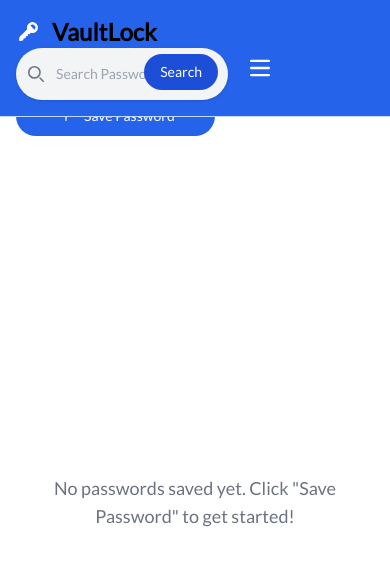
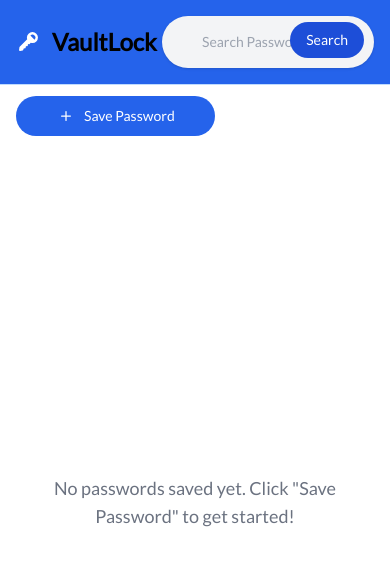
Before and after one commit to Sandile88/decentralized-password-manager, a Next.js app in the folder client/: page /home in a window 390 px wide. Shown: the top 566 px of the page. Built offline with nearby package versions, Linux system fonts and the light colour scheme.

Commit message:
fixed nav bar elements for different end points

```diff
--- a/client/components/Nav.tsx
+++ b/client/components/Nav.tsx
@@ -1,120 +1,69 @@
 "use client"
-import React, { useState, useEffect } from "react";
+import React, { useEffect, useState } from "react";
+import { useWallet } from "../components/Wallet";
+import Link from "next/link";
+import { usePathname } from 'next/navigation';
+import logo from "@/public/logo.svg";
 import Image from "next/image";
-import logo from "../public/logo.svg";
-import { contractInstance }  from "../components/Wallet";
-// import { Link } from "react-scroll";
-import Link from "next/link";
-import Web3 from "web3";
-import homee from "../app/home/page";
-// import { useRouter } from "next/router";
-// import { useRouter } from "next/navigation";
-// import  Wallet  from "../components/Wallet";
-import { useWallet } from "../components/Wallet";
-import { Link as ScrollLink} from "react-scroll";
 
 const Navbar = () => {
+  const { connect, disconnect, connected } = useWallet();
+  const [isHomePage, setIsHomePage] = useState(false);
+  const pathname = usePathname();
 
-    const [isClick, setisClick] = useState(false);
-    const [isHomePage, setIsHomePage] = useState(false);
-    const { connect }  = useWallet();
-
-
-    //check if current page is the home page
   useEffect(() => {
-      if (window.location.pathname === "/home") {
-        setIsHomePage(true);
-      } else {
-        setIsHomePage(false);
-      }
-    }, []);
-
-
-    const dropDown = () => {
-        setisClick(!isClick);
-    };
-
-    const connectWallet = () => {
-      connect();
-    }
-
-
+    setIsHomePage(pathname === "/home");
+  }, [pathname]);
 
   return (
-        <nav id="nav" className="bg-blue-600  fixed w-full z-20 top-0 start-0 border-b border-blue-200">
+    <nav className="bg-blue-600 fixed w-full z-20 top-0 start-0 border-b border-blue-200">
       <div className="max-w-screen-xl flex flex-wrap items-center justify-between mx-auto p-4">
       <Link href="/" className="flex items-center space-x-3 rtl:space-x-reverse">
-            <Image src={logo} className="h-8" alt="VaultLock Logo"/>
+                    <Image src={logo} className="h-8" alt="VaultLock Logo" />
                     <span className="self-center text-2xl font-semibold whitespace-nowrap dark:text-white">VaultLock</span>
                 </Link>
+
         <div className="flex md:order-2 space-x-3 md:space-x-0 rtl:space-x-reverse">
           {isHomePage ? (
+
             <div className="relative">
-               <div className="absolute inset-y-0 start-0 flex items-center ps-3 pointer-events-none">
-                   <svg className="w-4 h-4 text-gray-500 " aria-hidden="true" xmlns="http:www.w3.org/2000/svg" fill="none" viewBox="0 0 20 20">
-                       <path stroke="currentColor" strokeLinecap="round" strokeLinejoin="round" strokeWidth="2" d="m19 19-4-4m0-7A7 7 0 1 1 1 8a7 7 0 0 1 14 0Z"/>
-                   </svg>
+              <input
+                type="search"
+                id="default-search"
+                className="block w-full lg:w-96 p-4 ps-10 text-sm text-black rounded-full shadow bg-gray-100"
+                placeholder="Search Passwords, Urls..."
+                required
+              />
+              <button
+                type="submit"
+                className="text-white absolute end-2.5 bottom-2.5 bg-blue-700 hover:bg-blue-800 font-medium rounded-full text-sm px-4 py-2"
+              >
+                Search
+              </button>
             </div>
-               <input type="search" id="default-search" className="block w-full lg:w-96 p-4 ps-10 text-sm text-black rounded-full shadow bg-gray-100" placeholder="Search Passwords, Urls..." required />
-               <button type="submit" className="text-white absolute end-2.5 bottom-2.5 bg-blue-700 hover:bg-blue-800 focus:ring-4 focus:outline-none focus:ring-blue-300 font-medium rounded-full text-sm px-4 py-2">Search</button>
-           </div>
-            ): (
+          ) : (
+
+            connected ? (
               <button
-          type="button"
-          onClick={connectWallet}
-          className="text-black bg-white hover:bg-sky-100 focus:ring-4 focus:outline-none focus:ring-blue-300 font-medium rounded-full text-sm px-4 py-2 text-center ">
+                onClick={disconnect}
+                className="text-black bg-white hover:bg-sky-100 font-medium rounded-full text-sm px-4 py-2"
+              >
+                Disconnect Wallet
+              </button>
+            ) : (
+
+              <button
+                onClick={connect}
+                className="text-black bg-white hover:bg-sky-100 font-medium rounded-full text-sm px-4 py-2"
+              >
                 Connect Wallet
               </button>
+            )
           )}
-          <button
-          onClick={dropDown}
-          data-collapse-toggle="navbar-sticky"
-          type="button"
-          className="inline-flex items-center p-2 w-10 h-10 justify-center text-sm text-white rounded-lg md:hidden focus:outline-none focus:ring-2 focus:ring-sky-100"
-          aria-controls="navbar-sticky"
-          aria-expanded={isClick}
-        >
-          <span className="sr-only">Open main menu</span>
-          <svg
-            className="w-5 h-5"
-            aria-hidden="true"
-            xmlns="http://www.w3.org/2000/svg"
-            fill="none"
-            viewBox="0 0 17 14"
-          >
-            <path
-              stroke="currentColor"
-              strokeLinecap="round"
-              strokeLinejoin="round"
-              strokeWidth="2"
-              d="M1 1h15M1 7h15M1 13h15"
-            />
-          </svg>
-        </button>
-      </div>
-
-        <div
-          className={`${
-            isClick ? "block" : "hidden"
-          } items-center justify-between w-full md:flex md:w-auto md:order-1`}
-          id="navbar-sticky"
-        >
-            <ul className="flex flex-col p-4 md:p-0 mt-4 font-medium border rounded-lg md:space-x-8 rtl:space-x-reverse md:flex-row md:mt-0 md:border-0">
-            <li>
-                <ScrollLink to="hero" smooth={true} duration={500} className="block py-2 px-3 text-white rounded hover:text-blue-100 md:bg-transparent md:text-white md:p-0 md:hover:text-blue-100 hover:underline" aria-current="page">Home</ScrollLink>
-            </li>
-            <li>
-                <ScrollLink to="services" smooth={true} duration={500} className="block py-2 px-3 text-white rounded hover:text-blue-100 md:hover:bg-transparent md:hover:text-blue-100 md:p-0">Services</ScrollLink>
-            </li>
-            <li>
-                <ScrollLink to="how-to" smooth={true} duration={500} className="block py-2 px-3 text-white rounded hover:text-blue-100 md:hover:bg-transparent md:hover:text-blue-100 md:p-0">How To</ScrollLink>
-            </li>
-            </ul>
         </div>
       </div>
     </nav>
   );
-
 };
 
 export default Navbar;
--- a/client/components/Wallet.tsx
+++ b/client/components/Wallet.tsx
@@ -6,6 +6,8 @@ import { useRouter } from 'next/navigation';
 
 interface WalletContextType {
   connect: () => Promise<void>;
+  disconnect: () => void;
+  connected: boolean;
   web3: Web3 | null;
   accounts: string[];
   contract: any;
@@ -14,16 +16,14 @@ interface WalletContextType {
 const WalletContext = createContext<WalletContextType | undefined>(undefined);
 
 export function contractInstance(web3: Web3) {
-  return new web3.eth.Contract(
-    abi as any,
-    "0x38cB7800C3Fddb8dda074C1c650A155154924C73"
-  );
+  return new web3.eth.Contract(abi as any, "0x38cB7800C3Fddb8dda074C1c650A155154924C73");
 }
 
 export const WalletProvider = ({ children }: { children: React.ReactNode }) => {
   const [web3, setWeb3] = useState<Web3 | null>(null);
   const [accounts, setAccounts] = useState<string[]>([]);
   const [contract, setContract] = useState<any>(null);
+  const [connected, setConnected] = useState(false);
 
   const router = useRouter();
 
@@ -34,6 +34,8 @@ export const WalletProvider = ({ children }: { children: React.ReactNode }) => {
         setWeb3(web3Instance);
         const accounts = await web3Instance.eth.requestAccounts();
         setAccounts(accounts);
+        setConnected(true);
+
         if (accounts.length > 0) {
           router.push('/home');
         }
@@ -48,8 +50,16 @@ export const WalletProvider = ({ children }: { children: React.ReactNode }) => {
     }
   };
 
+  const disconnect = () => {
+    setWeb3(null);
+    setAccounts([]);
+    setContract(null);
+    setConnected(false);
+    router.push('/');
+  };
+
   return (
-    <WalletContext.Provider value={{ connect, web3, accounts, contract }}>
+    <WalletContext.Provider value={{ connect, disconnect, connected, web3, accounts, contract }}>
       {children}
     </WalletContext.Provider>
   );
```
Lines whose indentation alone changed are shown as unchanged.
